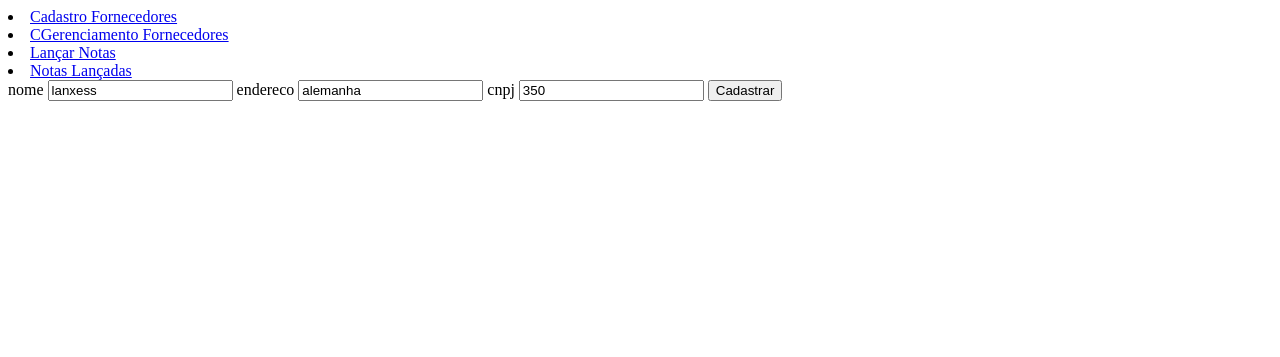
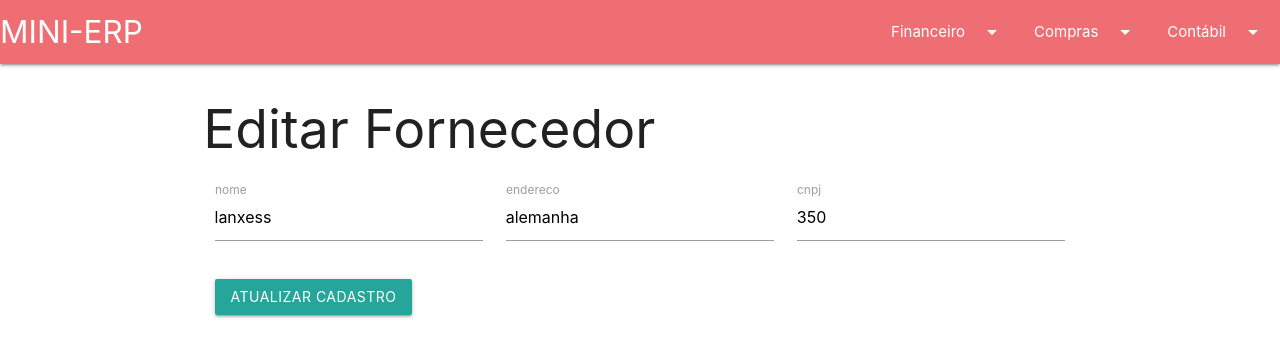
Before and after one commit to tgomes1992/mini-erp, a Flask app: page /editarFornecedor/1 in a window 1280 px wide. Shown: the top 357 px of the page. Run offline with Flask 2, Linux system fonts and the light colour scheme; data comes from the database, SQL or seed files in the repository; some libraries are stand-ins or nearby versions.

Commit message:
alterações no front-end e a inclusão do materialize como framework css do projeto

```diff
--- a/ERP/static/app.js
+++ b/ERP/static/app.js
@@ -1,3 +1,11 @@
 $(document).ready(function(){
     $('select').formSelect();
   });
+
+
+
+$(document).ready(function(){
+
+  $(".dropdown-trigger").dropdown();
+
+})
--- a/ERP/templates/editar_fornecedor.html
+++ b/ERP/templates/editar_fornecedor.html
@@ -5,15 +5,28 @@
 
 {% block content %}
 
-<form method='post' action='{{url_for('concluir_edicao',id=data.fornecedor.id)}}'>
+<div class="row">
+    <form method='post' class="col s12" action='{{url_for('concluir_edicao',id=data.fornecedor.id)}}'>
+        <h2 class="heading h2" >Editar Fornecedor</h2>
+        {{ data.form.hidden_tag()}}
+        <div class="input-field col s4">
             {{data.form.nome.label}}
             {{data.form.nome(value=data.fornecedor.nome)}}
+        </div>
+        <div class="input-field col s4">
             {{data.form.endereco.label}}
             {{data.form.endereco(value=data.fornecedor.endereco)}}
+        </div>
+        <div class="input-field col s4">
             {{data.form.cnpj.label}}
             {{data.form.cnpj(value=data.fornecedor.cnpj)}}
-    {{data.form.submit()}}
+        </div>
+        <div class="input-field col s4">
+            {{data.form.submit(value="Atualizar Cadastro",class="btn")}}
+        </div>
+
     </form>
+</div>
 
 
 
--- a/ERP/templates/template_base.html
+++ b/ERP/templates/template_base.html
@@ -1,27 +1,66 @@
 <!DOCTYPE html>
 <html>
     <head>
-
+        <title>Home</title>
+        <link type="text/css" rel="stylesheet" href="/static/css/materialize.css"  media="screen,projection"/>
+        <link type="text/css" rel="stylesheet" href="/static/style.css"  media="screen,projection"/>
+        <link href="https://fonts.googleapis.com/icon?family=Material+Icons" rel="stylesheet">
+        <script type="text/javascript" src="/static/js/jquery.js"></script>
+        <script type="text/javascript" src="/static/js/materialize.js"></script>
+        <script type="text/javascript" src="/static/app.js"></script>
     </head>
 
     <body>
+      <ul id="dropdown1" class="dropdown-content">
+        <li><a href={{url_for("criar_fornecedor") }}>Cadastro Fornecedores</a></li>
+        <li><a href={{url_for("check_vendors") }}>Gerenciamento Fornecedores</a></li>
+        <li><a href={{url_for("lancar_notas") }}>Lançar Notas </a></li>
+        <li><a href={{url_for("notas_lancadas") }}>Notas Lançadas</a></li>
+      </ul>
+
+      <ul id="dropdown2" class="dropdown-content">
+        <li><a href=#>Criar Pedido de Compra</a></li>
+        <li><a href=#>Pedidos de Compra por Fornecedor</a></li>
+        <li><a href=#>Cadastro de Materiais</a></li>
+        <li><a href=#>Cadastro de Serviços</a></li>
+        <li><a href=#>Relatórios</a></li>
+      </ul>
+
+      <ul id="dropdown3" class="dropdown-content">
+        <li><a href=#>Consultar Plano de Contas</a></li>
+        <li><a href=#>Cadastrar Contas</a></li>
+        <li><a href=#>Lançamentos Contábeis</a></li>
+        <li><a href=#>Balancete por Período</a></li>
+        <li><a href=#>Outras Descrições Contábeis</a></li>
+      </ul>
 
         <nav>
-           <li><a href={{url_for("criar_fornecedor") }}>Cadastro Fornecedores</a></li>
-           <li><a href={{url_for("check_vendors") }}>CGerenciamento Fornecedores</a></li>
-           <li><a href={{url_for("lancar_notas") }}>Lançar Notas </a></li>
-           <li><a href={{url_for("notas_lancadas") }}>Notas Lançadas</a></li>
-        </nav>
+            <div class="nav-wrapper">
+              <a href="#" class="brand-logo">MINI-ERP</a>
+              <ul id="nav-mobile" class="right hide-on-med-and-down">
+                <li><a class="dropdown-trigger" href="#!" data-target="dropdown1">Financeiro<i class="material-icons right">arrow_drop_down</i></a></li>
+                <li><a class="dropdown-trigger" href="#!" data-target="dropdown2">Compras<i class="material-icons right">arrow_drop_down</i></a></li>
+                <li><a class="dropdown-trigger" href="#!" data-target="dropdown3">Contábil<i class="material-icons right">arrow_drop_down</i></a></li>
+              </ul>
+              </ul>
+            </div>
+          </nav>
 
 
+
+        <div class="container">
         {% block content %}
 
 
 
         {% endblock %}
 
+        </div>
 
 
 
     </body>
+
+
+
 </html>
```
Also changed, not shown: ERP/templates/cadastrofornecedores.html (+20 -6 lines), ERP/templates/gerenciar_fornecedores.html (+21 -9 lines), ERP/templates/lancar_notas.html (+27 -4 lines). Lines whose indentation alone changed are shown as unchanged.
